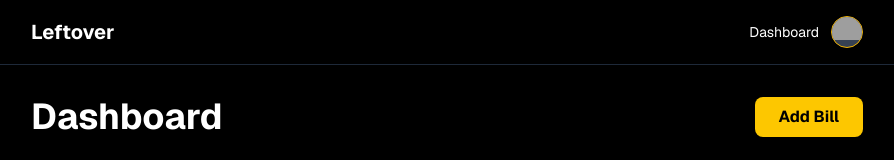
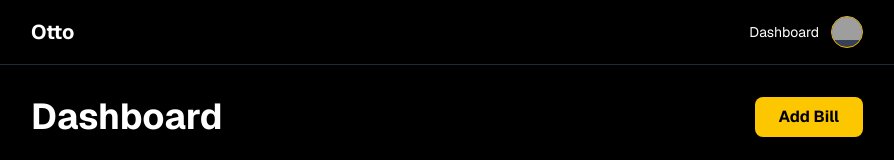
Before and after one commit to mofodox/Otto, a Next.js app: page / in a window 1280 px wide. Shown: the top 160 px of the page, without its empty margins (193-1087 px from the left). Built offline with nearby package versions, Linux system fonts and the light colour scheme; grey boxes are pictures that could not be loaded.

Commit message:
feat: Update header title from "Leftover" to "Otto".

```diff
--- a/components/Header.tsx
+++ b/components/Header.tsx
@@ -2,7 +2,7 @@ export default function Header() {
     return (
         <header className="border-b border-gray-800">
             <div className="max-w-4xl mx-auto px-8 py-4 flex justify-between items-center">
-                <div className="text-xl font-bold">Leftover</div>
+                <div className="text-xl font-bold">Otto</div>
                 <div className="flex items-center gap-3">
                     <span className="text-sm">Dashboard</span>
                     <div className="h-8 w-8 rounded-full bg-gray-700 overflow-hidden border border-yellow-500">
```
